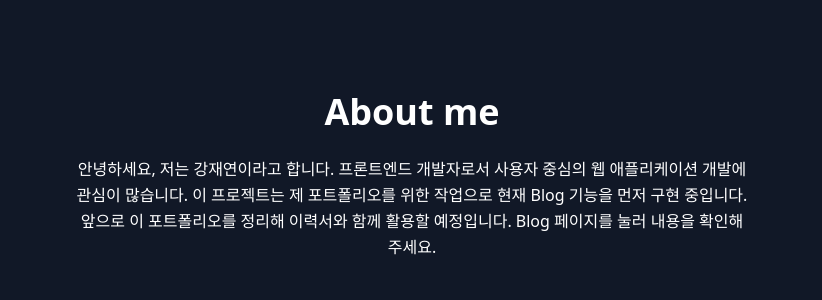
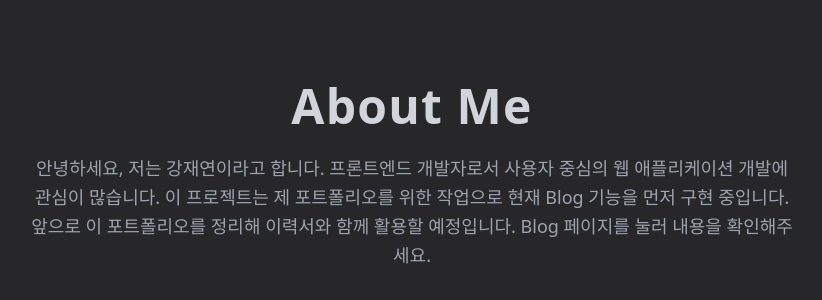
Before and after one commit to Jaeyeon-Kang/portfolio-react, a React (Vite) app: page / in a window 1280 px wide. Shown: the part 224-524 px from the top of the page, without its empty margins (228-1050 px from the left). Built offline with nearby package versions, Linux system fonts and the light colour scheme.

Commit message:
feat: pagination 리펙토링, 코드 설명 추가

```diff
--- a/src/App.tsx
+++ b/src/App.tsx
@@ -5,7 +5,7 @@ import Blog from "./features/Blog/pages/Blog";
 const sections = [
   {
     id: 1,
-    title: "About me",
+    title: "About Me",
     content: `안녕하세요, 저는 강재연이라고 합니다. 프론트엔드 개발자로서 사용자 중심의 웹 애플리케이션 개발에 관심이 많습니다.
 이 프로젝트는 제 포트폴리오를 위한 작업으로 현재 Blog 기능을 먼저 구현 중입니다.
 앞으로 이 포트폴리오를 정리해 이력서와 함께 활용할 예정입니다. Blog 페이지를 눌러 내용을 확인해주세요.`,
@@ -38,29 +38,38 @@ export default function App() {
       <Route
         path="/"
         element={
-          <div className="h-screen overflow-y-scroll bg-gray-900 text-white">
+          <div
+            className="h-screen overflow-y-scroll bg-zinc-800
+ text-white font-sans"
+          >
             {sections.map((section) => (
               <motion.div
                 key={section.id}
-                className="h-screen flex flex-col items-center justify-center text-4xl font-bold px-4"
+                className="h-screen flex flex-col items-center justify-center px-4"
                 initial={{ opacity: 0, y: 50 }}
                 whileInView={{ opacity: 1, y: 0 }}
-                transition={{ duration: 0.8, ease: "easeIn" }}
-                viewport={{ once: false, amount: 0.3 }}
+                transition={{ duration: 0.8, ease: "easeInOut" }}
+                viewport={{ once: false, amount: 0.5 }}
               >
-                <span
-                  className={`mb-6 ${
+                <div
+                  className={`text-5xl font-extrabold mb-6 transition-transform tracking-wide hover:scale-105 ${
                     section.path
-                      ? "mt-4 text-blue-400 hover:underline cursor-pointer"
-                      : ""
+                      ? "text-blue-400 hover:underline cursor-pointer"
+                      : "text-gray-300"
                   }`}
                   onClick={() => handleNavigate(section.path)}
                 >
                   {section.title}
-                </span>
-                <div className="text-base font-light text-center max-w-2xl leading-relaxed">
+                </div>
+                <motion.div
+                  className="text-lg font-light text-center max-w-3xl leading-relaxed text-gray-400"
+                  initial={{ opacity: 0 }}
+                  whileInView={{ opacity: 1 }}
+                  transition={{ duration: 1, delay: 0.2 }}
+                  viewport={{ once: true }}
+                >
                   {section.content}
-                </div>
+                </motion.div>
               </motion.div>
             ))}
           </div>
--- a/src/features/Blog/components/Pagination.tsx
+++ b/src/features/Blog/components/Pagination.tsx
@@ -11,20 +11,38 @@ interface Pokemon {
 }
 
 const Pagination: React.FC = () => {
-  const [pokemon, setPokemon] = useState<Pokemon[]>([]); // 전체 포켓몬 데이터
+  const [cachedPokemon, setCachedPokemon] = useState<Map<number, Pokemon[]>>(
+    new Map()
+  ); // 캐싱된 포켓몬 데이터
+  const [currentPokemon, setCurrentPokemon] = useState<Pokemon[]>([]); // 현재 페이지의 포켓몬 데이터
   const [currentPage, setCurrentPage] = useState<number>(1); // 현재 페이지
   const [currentPageGroup, setCurrentPageGroup] = useState<number>(0); // 페이지 그룹 관리
   const [loading, setLoading] = useState<boolean>(false); // 로딩 상태
   const [error, setError] = useState<string | null>(null); // 에러 상태
 
-  // API 호출
-  const fetchPokemon = async () => {
+  // 페이지 그룹에 해당하는 데이터 가져오기
+  const fetchPokemonByGroup = async (pageGroup: number) => {
+    if (cachedPokemon.has(pageGroup)) {
+      // 캐싱된 데이터 사용
+      setCurrentPokemon(cachedPokemon.get(pageGroup) || []);
+      return; // 로딩 상태 건너뜀
+    }
+
     setLoading(true);
     setError(null);
+
+    const start = pageGroup * PAGES_PER_GROUP * POKEMON_PER_PAGE;
+    const end = Math.min(
+      start + PAGES_PER_GROUP * POKEMON_PER_PAGE,
+      POKEMON_LIMIT
+    );
+
     try {
       const responses = await Promise.all(
-        Array.from({ length: POKEMON_LIMIT }, (_, index) =>
-          fetch(`${POKEMON_API_URL}${index + 1}`).then((res) => res.json())
+        Array.from({ length: end - start }, (_, index) =>
+          fetch(`${POKEMON_API_URL}${start + index + 1}`).then((res) =>
+            res.json()
+          )
         )
       );
 
@@ -33,7 +51,11 @@ const Pagination: React.FC = () => {
         image: data.sprites.front_default,
       }));
 
-      setPokemon(pokemonData);
+      // 데이터 캐싱
+      setCachedPokemon((prevCache) =>
+        new Map(prevCache).set(pageGroup, pokemonData)
+      );
+      setCurrentPokemon(pokemonData);
     } catch (err) {
       console.error("Failed to fetch Pokémon data:", err);
       setError("Failed to fetch Pokémon data. Please try again later.");
@@ -42,16 +64,16 @@ const Pagination: React.FC = () => {
     }
   };
 
-  // 초기 데이터 로드
+  // 초기 데이터 로드 및 페이지 그룹 변경 시 데이터 가져오기
   useEffect(() => {
-    fetchPokemon();
-  }, []);
+    fetchPokemonByGroup(currentPageGroup);
+  }, [currentPageGroup]);
 
   // 현재 페이지의 데이터 계산
   const getCurrentPokemon = () =>
-    pokemon.slice(
-      (currentPage - 1) * POKEMON_PER_PAGE,
-      currentPage * POKEMON_PER_PAGE
+    currentPokemon.slice(
+      ((currentPage - 1) % PAGES_PER_GROUP) * POKEMON_PER_PAGE,
+      (((currentPage - 1) % PAGES_PER_GROUP) + 1) * POKEMON_PER_PAGE
     );
 
   // 전체 페이지 수 계산
@@ -63,10 +85,16 @@ const Pagination: React.FC = () => {
 
   // 페이지네이션 변경 함수
   const handlePageChange = (pageNumber: number) => setCurrentPage(pageNumber);
-  const handleNextPageGroup = () =>
-    endPage < totalPages && setCurrentPageGroup(currentPageGroup + 1);
-  const handlePrevPageGroup = () =>
-    currentPageGroup > 0 && setCurrentPageGroup(currentPageGroup - 1);
+  const handleNextPageGroup = () => {
+    if (endPage < totalPages) {
+      setCurrentPageGroup(currentPageGroup + 1);
+    }
+  };
+  const handlePrevPageGroup = () => {
+    if (currentPageGroup > 0) {
+      setCurrentPageGroup(currentPageGroup - 1);
+    }
+  };
 
   // 페이지네이션 버튼 그룹 컴포넌트
   const PaginationButtons: React.FC = () => (
@@ -117,49 +145,49 @@ const Pagination: React.FC = () => {
   return (
     <div className="p-4">
       <div className="flex flex-col items-center">
-        {loading ? (
+        {loading && !cachedPokemon.has(currentPageGroup) ? (
           <p>Loading...</p>
         ) : error ? (
           <p className="text-red-500">{error}</p>
         ) : (
-          <div className="flex items-center justify-center mx-auto w-full">
-            <ul>
+          <div className="flex flex-wrap justify-center w-full gap-1 ">
             {getCurrentPokemon().map((poke, index) => (
-                <li key={index} className="mb-4">
-                  <h3 className="text-xl capitalize">{poke.name}</h3>
+              <div
+                key={index}
+                className="flex flex-col items-center justify-center w-1/3 p-4 bg-white rounded-lg shadow-lg "
+              >
                 {poke.image ? (
+                  <>
+                    <h3 className="text-xl capitalize mb-2">{poke.name}</h3>
                     <img
                       src={poke.image}
                       alt={poke.name}
-                      className="w-20 h-20 mx-auto"
+                      className="w-20 h-20 mx-auto duration-75"
                     />
+                  </>
                 ) : (
                   <SkeletonLoader />
                 )}
-                </li>
+              </div>
             ))}
-            </ul>
           </div>
         )}
+
         <PaginationButtons />
       </div>
       <p className="mt-6 text-left text-gray-700 text-sm leading-relaxed max-w-xl">
         해당 페이지네이션 로직에서는{" "}
         <span className="font-semibold">
-          currentPage와 currentPageGroup 상태를 사용하여 데이터를 효율적으로
-          관리합니다.
+          currentPage와 currentPageGroup 라는 상태를 사용합니다.
         </span>
         <br />
         <span className="font-semibold text-blue-600">currentPage</span>는 현재
-        사용자가 보고 있는 페이지 번호를 나타내며, 이를 기반으로 현재 페이지에
-        해당하는 포켓몬 데이터를 계산하고 화면에 표시합니다. 그리고{" "}
+        사용자가 보고 있는 페이지 번호이자 currentPageGroup을 계산하는데
+        사용됩니다. <br />
         <span className="font-semibold text-blue-600">currentPageGroup</span>은
-        페이지네이션 버튼을 그룹 단위로 묶는 데 사용되며, 한 번에 보여줄 페이지
-        번호의 범위를 관리합니다.
-        <br />
-        버튼 클릭 시 currentPage와 currentPageGroup 상태가 업데이트되며, 이를
-        통해 화면에 표시되는 데이터와 페이지 버튼이 동적으로 변경됩니다. 즉,
-        많은 페이지를 한꺼번에 보여주지 않고 그룹 단위로 관리할 수 있습니다.
+        페이지네이션 버튼을 그룹 단위(ex. 1부터 10까지의 페이지 그룹)로 묶는 데
+        사용되며, 해당 단위로 API 요청을 하여 데이터를 불러옵니다. 이를 통해
+        데이터를 효율적으로 관리하고 빠르게 화면에 표시합니다.
       </p>
     </div>
   );
```
Lines whose indentation alone changed are shown as unchanged.
